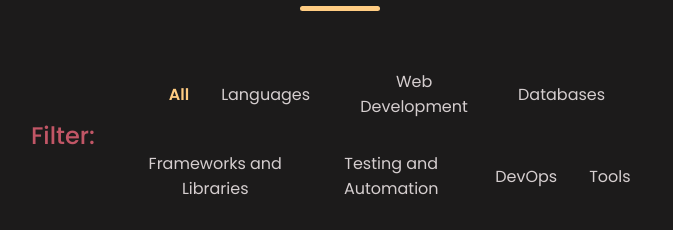
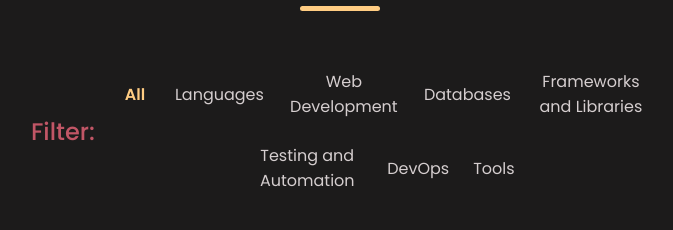
Before and after one commit to DanayaPie/DeveloperPortfolio, a plain HTML site: page index.html in a window 1280 px wide. Shown: the part 2256-2486 px from the top of the page, without its empty margins (301-974 px from the left). Drawn offline with Linux system fonts and the light colour scheme.

Commit message:
edited filter-skills layout

```diff
--- a/assets/styles/style.css
+++ b/assets/styles/style.css
@@ -522,7 +522,7 @@ nav {
 }
 
 .filter-skills h2 {
-    margin-right: 0.5rem;
+    /* margin-right: 0.5rem; */
     font-size: 1.50rem;
     font-weight: 500;
     padding: 0.75rem;
@@ -534,16 +534,19 @@ nav {
     flex-wrap: wrap;
     align-items: center;
     justify-content: center;
-    gap: 1rem;
+    gap: 0.5rem;
 }
 
 .filter-options li {
     display: flex;
+    flex-wrap: wrap;
+    flex-shrink: 2;
     justify-content: center;
     text-align: center;
     width: fit-content;
     padding: 0.5rem;
-    max-width: 10rem;
+    min-width: 3rem;
+    max-width: 8rem;
     cursor: pointer;
 }
 
```
